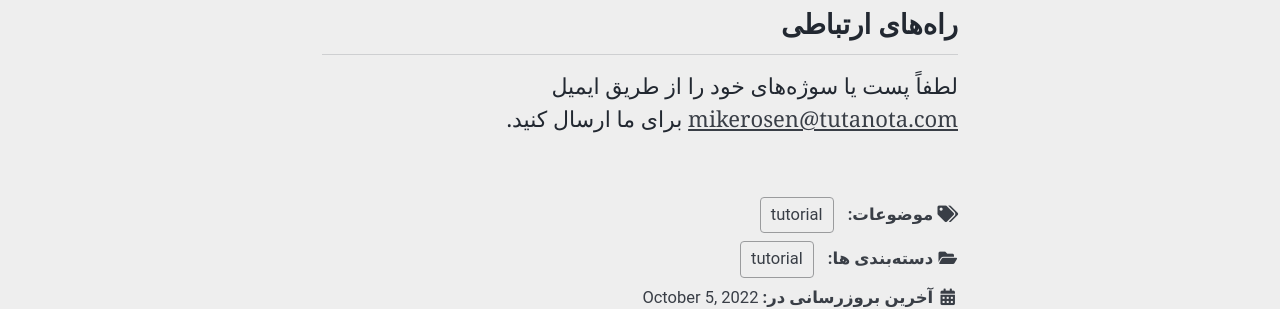
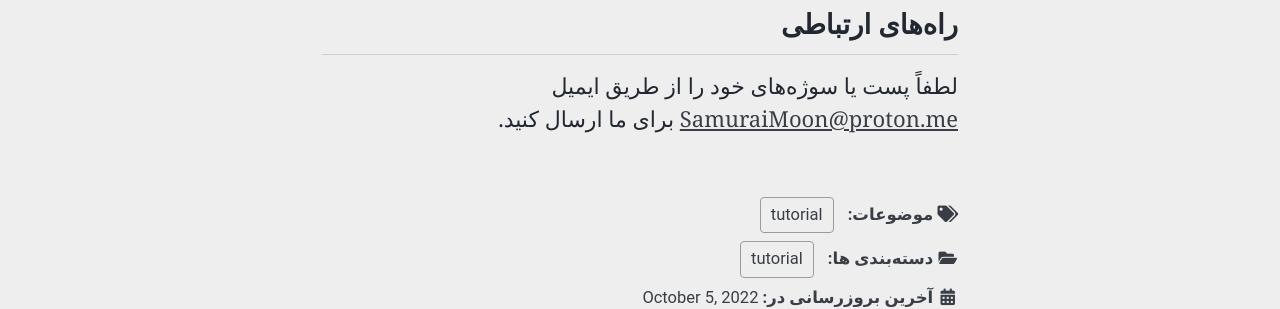
Before and after one commit to AzadiBlog/AzadiBlog.github.io, a Jekyll site: the page built from _posts/2022-10-05-tutorial.md, in a window 1280 px wide and 900 px high, scrolled down 2999 px. Shown: the part 157-466 px from the top of the window. Built offline with Jekyll 4.4.1, drawn with Linux system fonts in a browser that asks for light colours; cached includes are drawn as plain includes; some web fonts are replaced; a style sheet for code colours, icons or effects is not loaded.

Commit message:
update tutorial post

```diff
--- a/_posts/2022-10-05-tutorial.md
+++ b/_posts/2022-10-05-tutorial.md
@@ -88,4 +88,4 @@ header:
 
 ## راه‌های ارتباطی
 
-لطفاً پست یا سوژه‌های خود را از طریق ایمیل [mikerosen@tutanota.com](mailto:mikerosen@tutanota.com) برای ما ارسال کنید.
+لطفاً پست یا سوژه‌های خود را از طریق ایمیل [SamuraiMoon@proton.me](mailto:Samuraimoon@proton.me) برای ما ارسال کنید.
```
